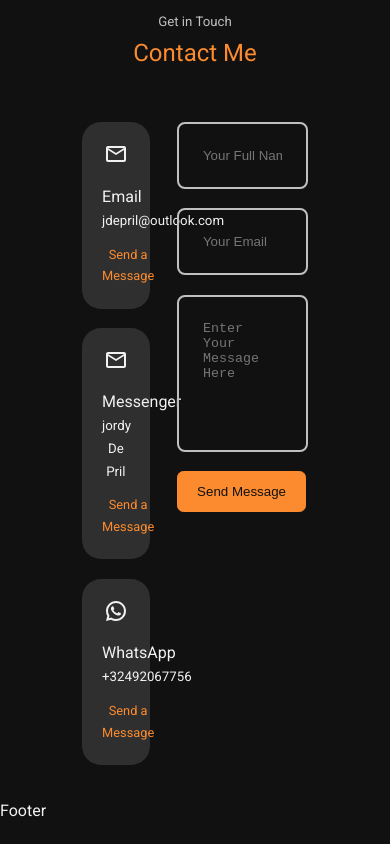
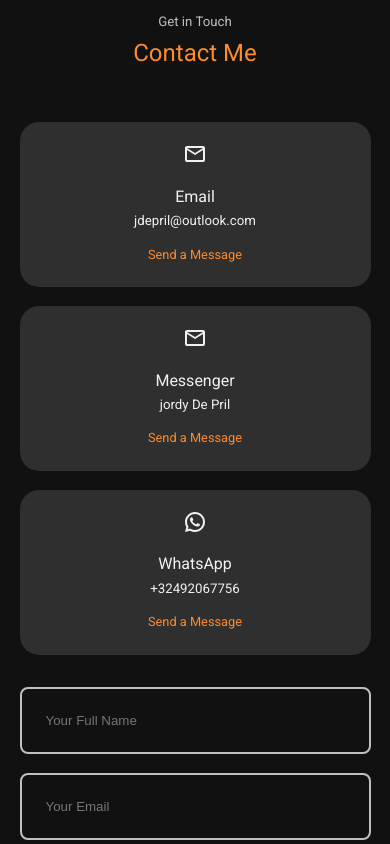
Before and after one commit to becodeorg/verou-3-portfolio-Jordydp, a React (Create React App) app in the folder react-portfolio/: page / in a window 390 px wide. Shown: the part 5700-6544 px from the top of the page. Built offline with nearby package versions, Linux system fonts and the light colour scheme.

Commit message:
Adding Emailjs and working Form

```diff
--- a/react-portfolio/package.json
+++ b/react-portfolio/package.json
@@ -3,9 +3,11 @@
   "version": "0.1.0",
   "private": true,
   "dependencies": {
+    "@emailjs/browser": "^3.6.2",
     "@testing-library/jest-dom": "^5.16.4",
     "@testing-library/react": "^13.1.1",
     "@testing-library/user-event": "^13.5.0",
+    "emailjs-com": "^3.2.0",
     "react": "^18.1.0",
     "react-dom": "^18.1.0",
     "react-icons": "^4.3.1",
--- a/react-portfolio/src/components/contact/Contact.jsx
+++ b/react-portfolio/src/components/contact/Contact.jsx
@@ -1,10 +1,25 @@
-import React from 'react'
-import './contact.css'
-import {MdOutlineEmail} from 'react-icons/md'
-import {RiMessengerLine} from 'react-icons/ri'
-import {RiWhatsappLine} from 'react-icons/ri'
+import React, { useRef } from 'react';
+import './contact.css';
+import {MdOutlineEmail} from 'react-icons/md';
+import {RiMessengerLine} from 'react-icons/ri';
+import {RiWhatsappLine} from 'react-icons/ri';
+import emailjs from '@emailjs/browser';
 
 const Contact = () => {
+  const form = useRef();
+
+  const sendEmail = (e) => {
+    e.preventDefault();
+
+    emailjs.sendForm('service_6bcfw6n', 'template_uk49l94', form.current, 'ajKSz-kKabTN2SEDv')
+      .then((result) => {
+          console.log(result.text);
+      }, (error) => {
+          console.log(error.text);
+      });
+
+      e.target.reset();
+  };
   return (
     <section id='contact'>
       <h5>Get in Touch</h5>
@@ -27,10 +42,10 @@ const Contact = () => {
           <RiWhatsappLine className='contact__option-icon' />
           <h4>WhatsApp</h4>
           <h5>+32492067756</h5>
-          <a href="https://api.whatsapp.com/send?phone+320492067756" target='_blank'>Send a Message</a>
+          <a href="https://api.whatsapp.com/send?phone=32492067756">Send a Message</a>
         </article>
         </div>
-        <form action="">
+        <form ref={form} onSubmit={sendEmail}>
           <input type="text" name='name' placeholder='Your Full Name' required />
           <input type="email" name='email' placeholder='Your Email' required />
           <textarea name="message" placeholder='Enter Your Message Here' rows="7" required></textarea>
--- a/react-portfolio/src/components/contact/contact.css
+++ b/react-portfolio/src/components/contact/contact.css
@@ -51,5 +51,20 @@ input, textarea {
     border: 2px solid var(--color-light);
     resize: none;
     color: var(--color-white);
+}
 
+
+@media screen and (max-width: 1024px) {
+    .container.contact__container {
+        grid-template-columns: 1fr;
+        gap: 2rem;
+    }
 }
+
+/* Media Queries (Small Devices) */
+
+@media screen and (max-width: 600px) {
+    .container.contact__container {
+        width: var(--container-width-sm);
+    }
+}
--- a/react-portfolio/src/components/experience/experience.css
+++ b/react-portfolio/src/components/experience/experience.css
@@ -52,7 +52,7 @@
 
 /* Media Queries (Small Devices) */
 
-@media screen and (max-width: 768px) {
+@media screen and (max-width: 600px) {
     .experience__container {
         gap: 1rem;
     }
--- a/react-portfolio/src/components/header/header.css
+++ b/react-portfolio/src/components/header/header.css
@@ -68,7 +68,7 @@ header {
 
 /* Media Queries (Small Devices) */
 
-@media screen and (max-width: 768px) {
+@media screen and (max-width: 600px) {
     header {
         height: 100vh;
     }
--- a/react-portfolio/src/components/portfolio/portfolio.css
+++ b/react-portfolio/src/components/portfolio/portfolio.css
@@ -41,7 +41,7 @@
 
 /* Media Queries (Small Devices) */
 
-@media screen and (max-width: 768px) {
+@media screen and (max-width: 600px) {
     .project__container {
         grid-template-columns: 1fr;
         gap: 1rem;
--- a/react-portfolio/src/index.css
+++ b/react-portfolio/src/index.css
@@ -125,7 +125,7 @@ img {
 
 /* Media Queries (Small Devices) */
 
-@media screen and (max-width: 768px) {
+@media screen and (max-width: 600px) {
     .container {
         width: var(--container-width-sm)
     }
```
Also changed, not shown: 2 other files (tests, documents, lock files or other folders).
